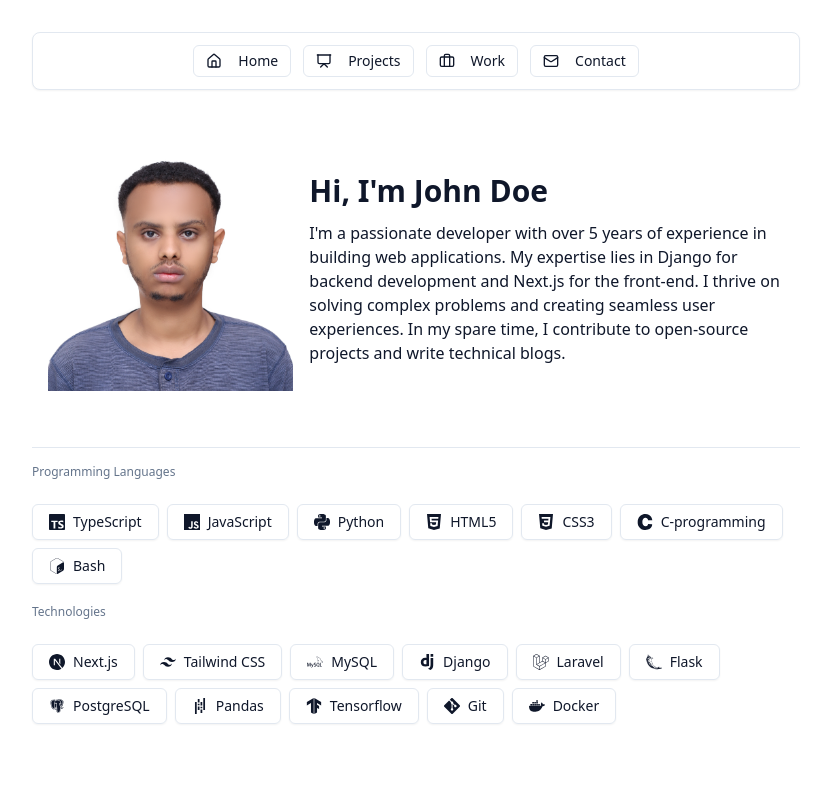
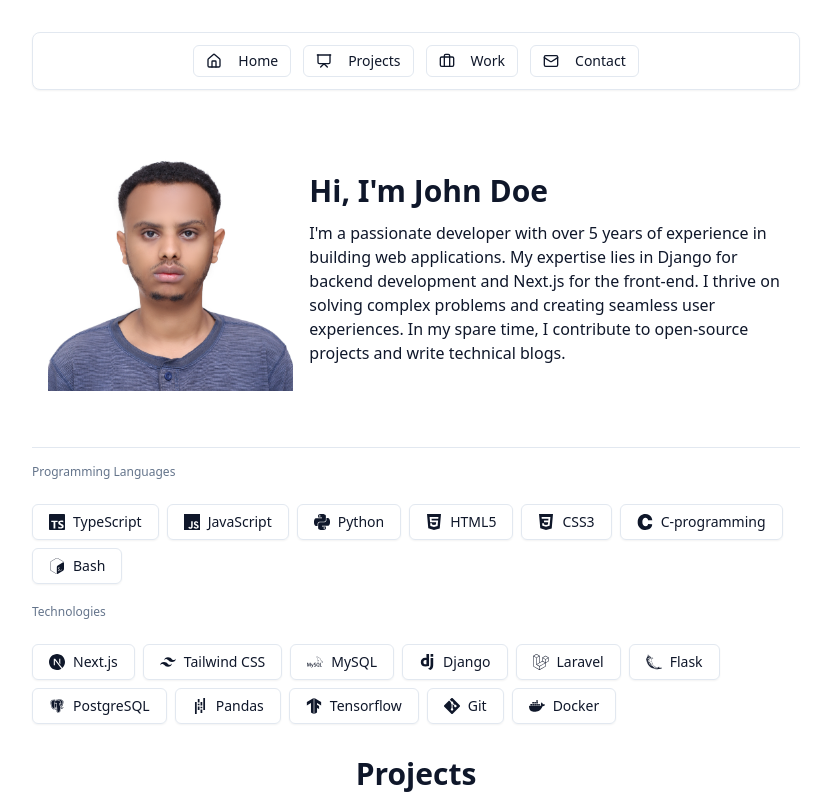
Before and after one commit to danieltsega/portfolio-website, a Next.js app: page / in a window 1280 px wide. Shown: the top 800 px of the page, without its empty margins (224-1055 px from the left). Built offline with nearby package versions, Linux system fonts and the light colour scheme.

Commit message:
feat: add project section compoenent to the page

```diff
--- a/src/app/page.tsx
+++ b/src/app/page.tsx
@@ -1,5 +1,6 @@
 import Bio from "@/components/bio";
 import Navbar from "@/components/navbar";
+import Projects from "@/components/project-section";
 import SkillSection from "@/components/skill-section";
 import { Separator } from "@/components/ui/separator";
 
@@ -10,6 +11,7 @@ export default function Home() {
       <Bio />
       <Separator />
       <SkillSection />
+      <Projects />
     </div>
   );
 }
```
